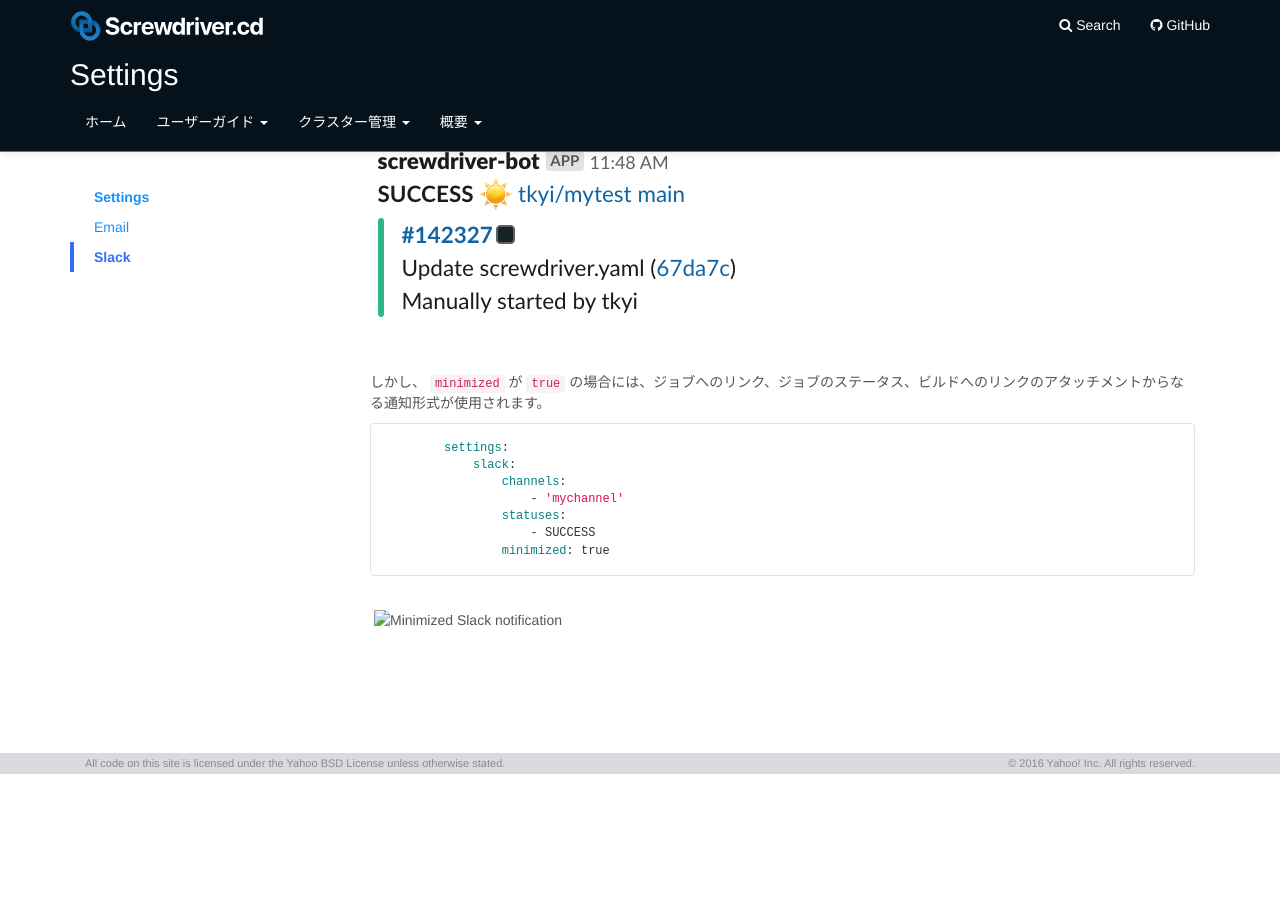
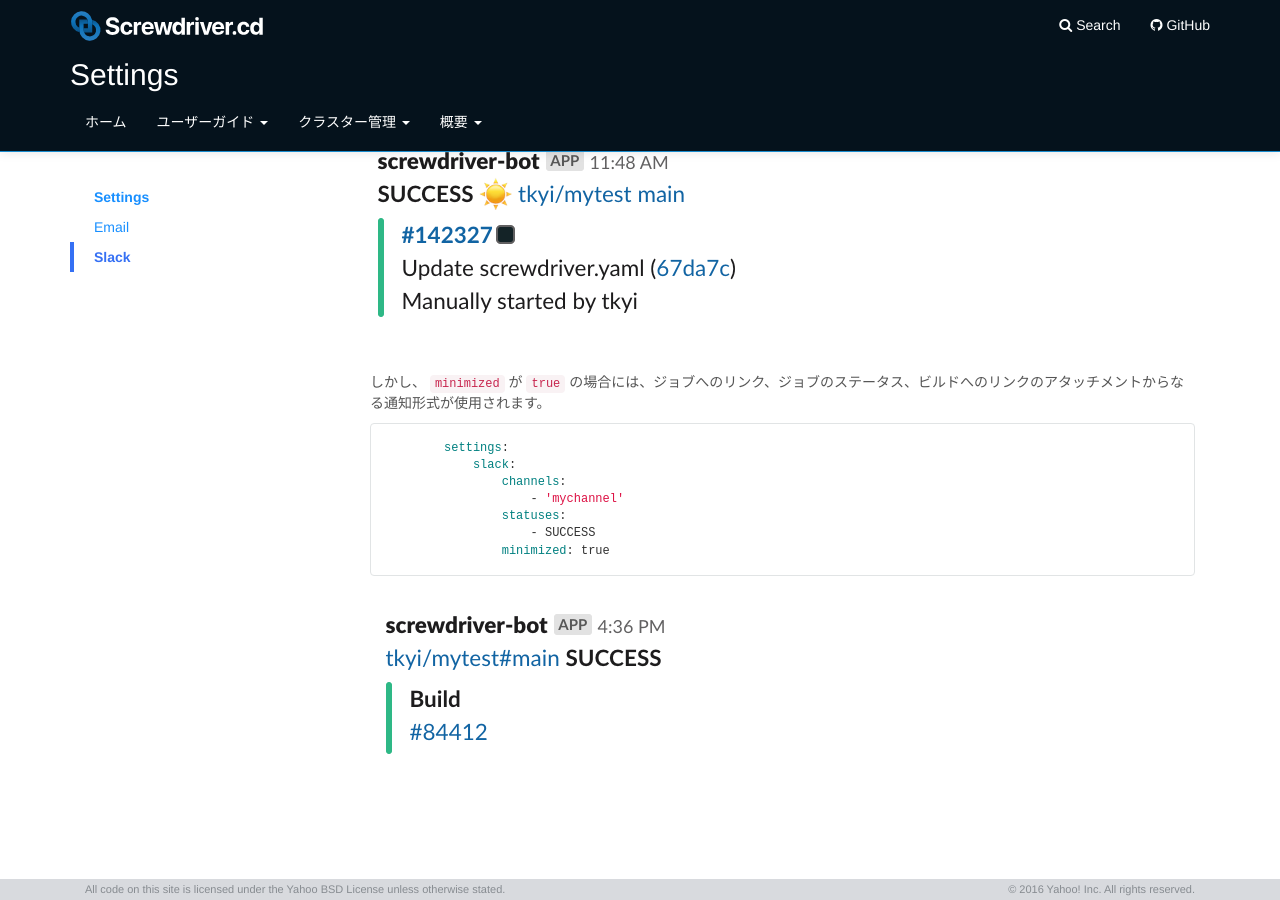
Before and after one commit to screwdriver-cd/guide, a Jekyll site: the page built from docs/ja/user-guide/configuration/settings.md, in a window 1280 px wide and 900 px high, scrolled down 1809 px. Built offline with Jekyll 4.4.1, drawn with Linux system fonts in a browser that asks for light colours; before the commit the page ends 2583 px from its top, so only the background shows below that.

Commit message:
fix file path

````diff
--- a/docs/ja/user-guide/configuration/settings.md
+++ b/docs/ja/user-guide/configuration/settings.md
@@ -123,4 +123,4 @@ Slack 通知を有効にしてビルドの結果を送信するには、`screwdr
                 minimized: true
 ```
 
- ![Minimized Slack notification](../../ja/user-guide/assets/slack-minimized-notification.png)
+ ![Minimized Slack notification](../../../user-guide/assets/slack-minimized-notification.png)
````
